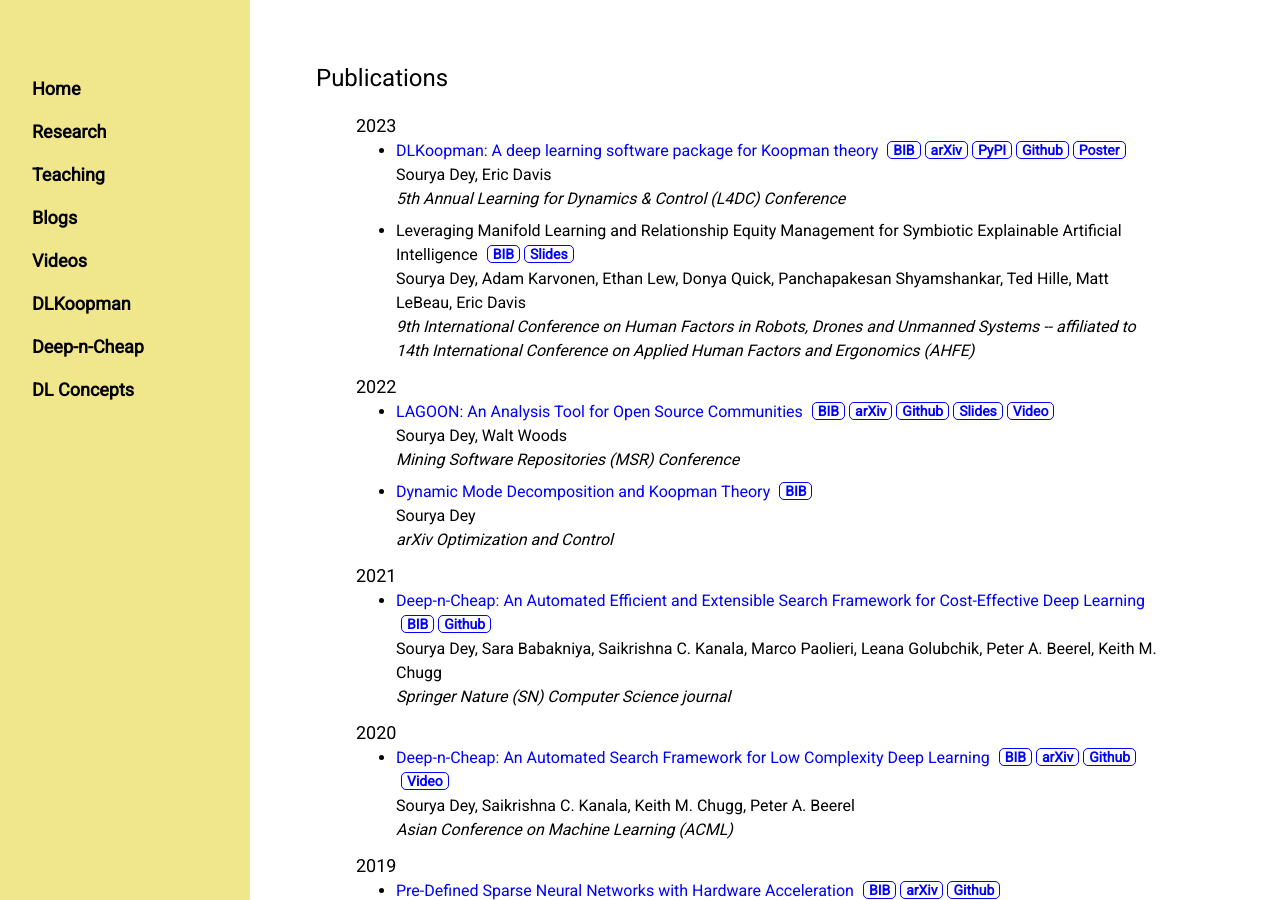
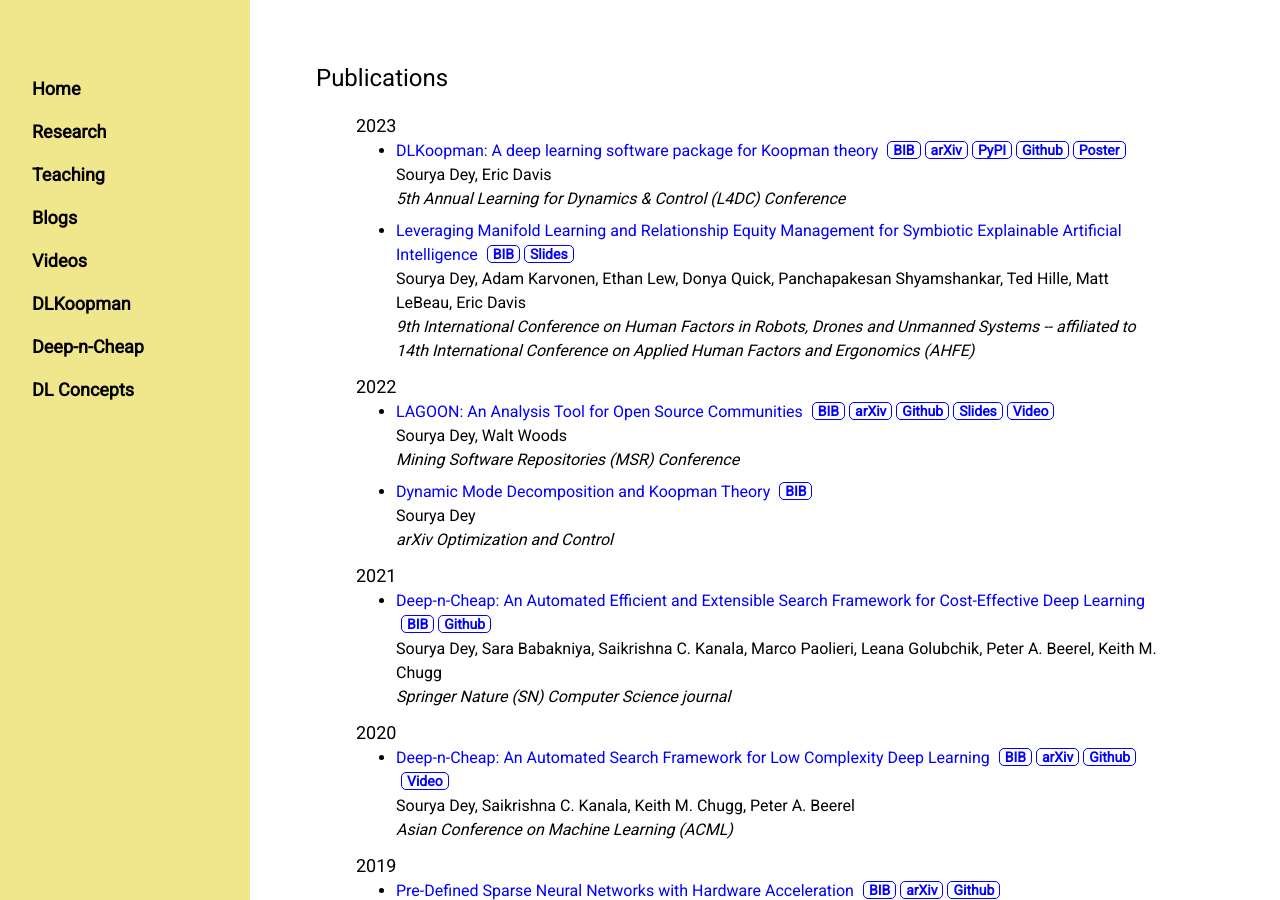
Before and after one commit to souryadey/souryadey.github.io, a Jekyll site: the page built from research/index.html, in a window 1280 px wide and 900 px high. Built offline with Jekyll 4.4.1, drawn with Linux system fonts in a browser that asks for light colours.

Commit message:
fix link

```diff
--- a/research/index.html
+++ b/research/index.html
@@ -30,7 +30,7 @@
     			<i>5th Annual Learning for Dynamics & Control (L4DC) Conference</i>
     		</li>
 			<li>
-    			<a class="inlink" href="https://openaccess.cms-conferences.org/publications/book/978-1-958651-69-8/article/978-1-958651-69-8_18" target="_blank"></a>Leveraging Manifold Learning and Relationship Equity Management for Symbiotic Explainable Artificial Intelligence</a>
+    			<a class="inlink" href="https://openaccess.cms-conferences.org/publications/book/978-1-958651-69-8/article/978-1-958651-69-8_18" target="_blank">Leveraging Manifold Learning and Relationship Equity Management for Symbiotic Explainable Artificial Intelligence</a>
 				<a class="pub" href="/research/bibs/AHFE2023.bib">BIB</a>
 				<a class="pub" href="/research/material/EricDavis_etal_AHFE2023_Presentation.pdf" target="_blank">Slides</a><br>
     			Sourya Dey, Adam Karvonen, Ethan Lew, Donya Quick, Panchapakesan Shyamshankar, Ted Hille, Matt LeBeau, Eric Davis<br>
```
